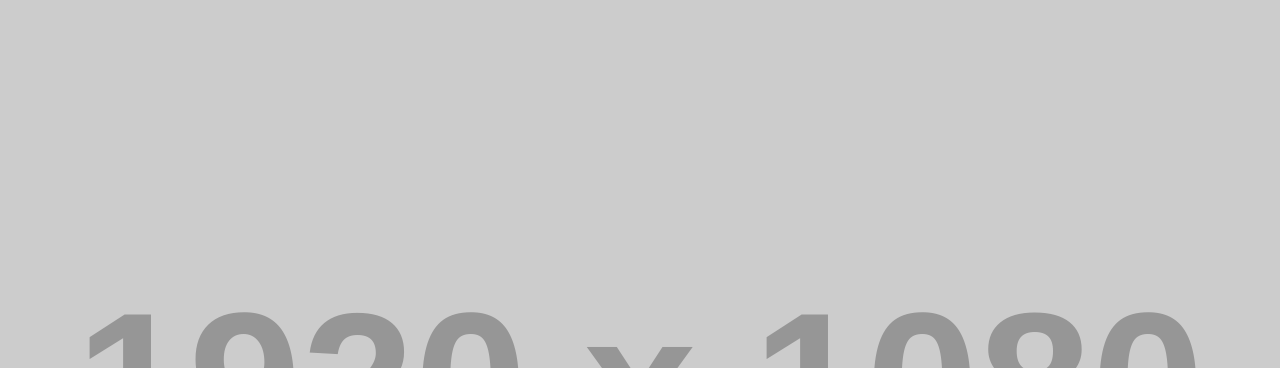
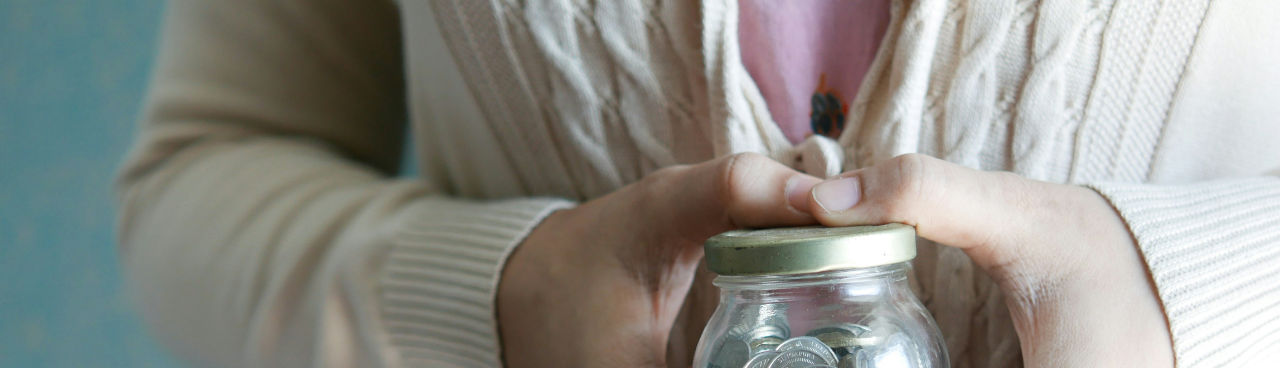
Before and after one commit to PriyaBobby/priyabobby.web.io, a plain HTML site: page index.html in a window 1280 px wide. Shown: the top 368 px of the page. Drawn offline with Linux system fonts and the light colour scheme; placeholder pictures from the web are drawn by us.

Commit message:
site under maintanence

```diff
--- a/index.html
+++ b/index.html
@@ -13,7 +13,7 @@
             justify-content: center;
             align-items: center;
             height: 100vh;
-            background-image: url('https://via.placeholder.com/1920x1080'); /* Replace with your background image URL */
+            background-image: url('img/bgm.jpg'); /* Replace with your background image URL */
             background-size: cover;
             background-position: center;
             color: white;
```
Also changed, not shown: img/bgm.jpg (added).
